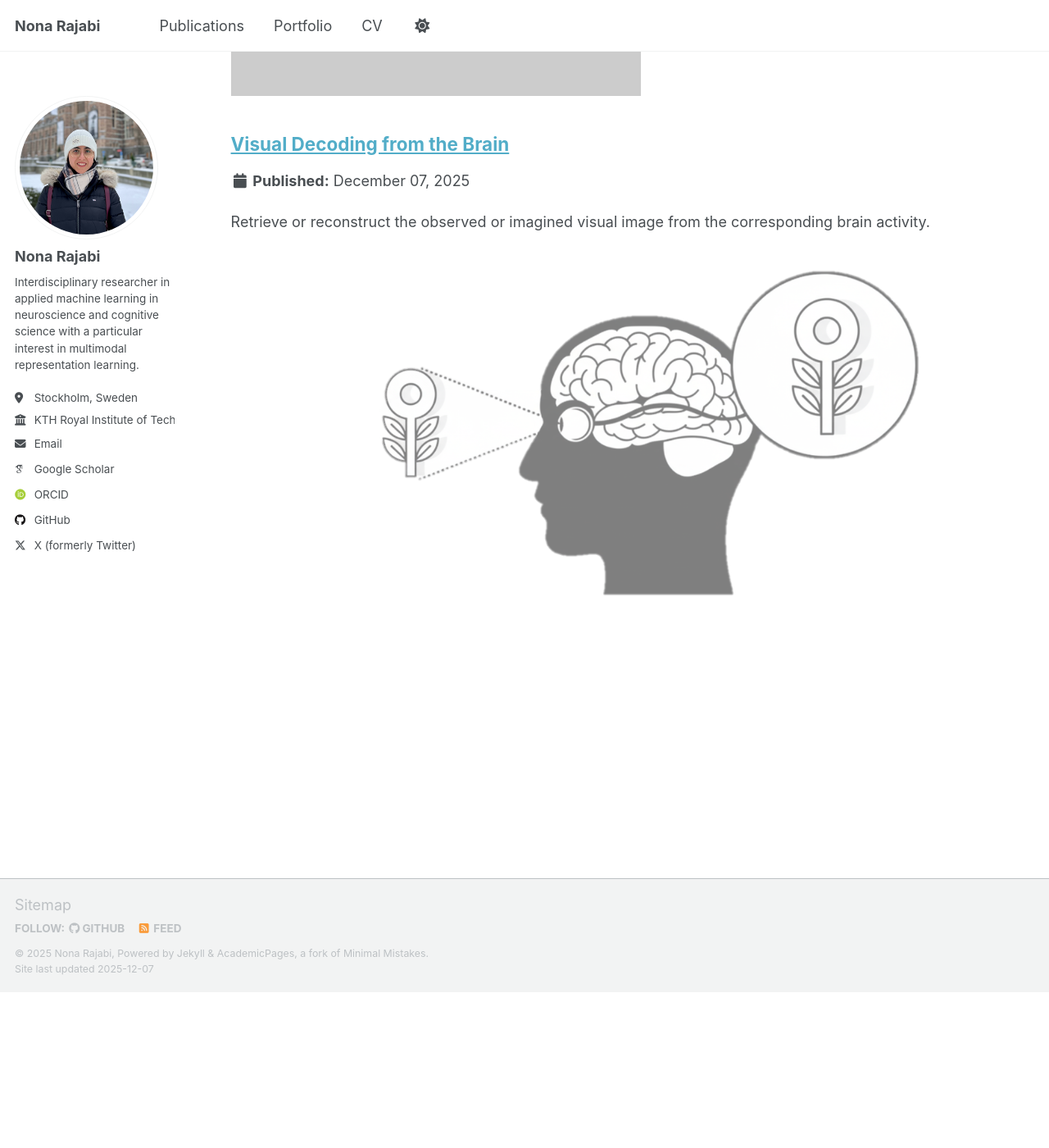
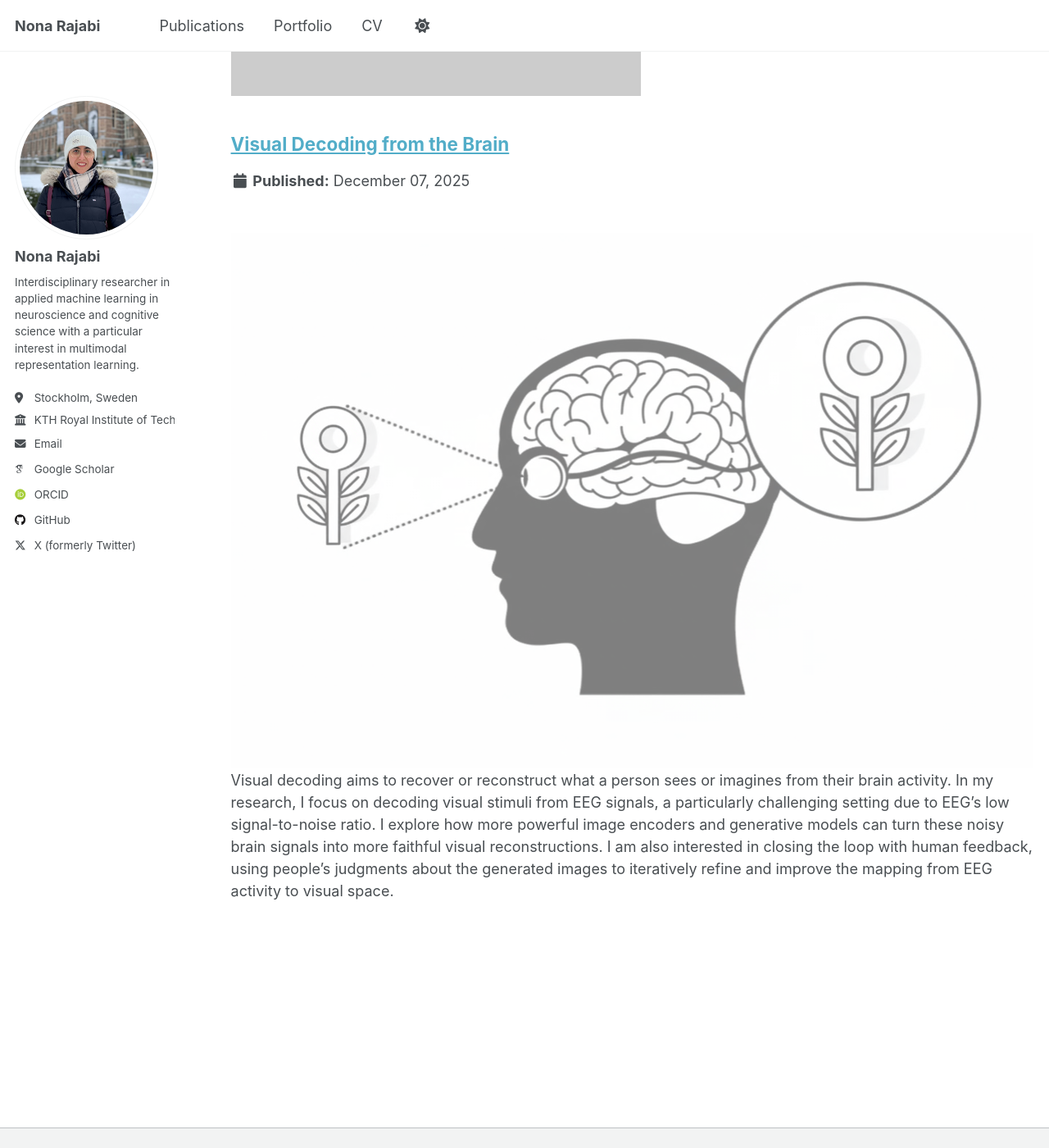
Before and after one commit to NonaRjb/nonarjb.github.io, a Jekyll site: the page built from _pages/portfolio.html, in a window 1280 px wide and 1400 px high, scrolled down 478 px. Shown: the whole window at 82% size. Built offline with Jekyll 4.4.1, drawn with Linux system fonts in a browser that asks for light colours; some web fonts are replaced; a script that is not in the unit is left out; before the commit the page ends 1688 px from its top, so only the background shows below that.

Commit message:
Try Portfolio

```diff
--- a/_portfolio/visual_decoding.md
+++ b/_portfolio/visual_decoding.md
@@ -1,6 +1,6 @@
 ---
 title: "Visual Decoding from the Brain"
-excerpt: "Retrieve or reconstruct the observed or imagined visual image from the corresponding brain activity.<br/><img src='/images/visual_decoding.png'>"
+excerpt: "<br/><img src='/images/visual_decoding.png'>Visual decoding aims to recover or reconstruct what a person sees or imagines from their brain activity. In my research, I focus on decoding visual stimuli from EEG signals, a particularly challenging setting due to EEG’s low signal-to-noise ratio. I explore how more powerful image encoders and generative models can turn these noisy brain signals into more faithful visual reconstructions. I am also interested in closing the loop with human feedback, using people’s judgments about the generated images to iteratively refine and improve the mapping from EEG activity to visual space."
 
 collection: portfolio
 ---
```
Also changed, not shown: images/visual_decoding.png.
